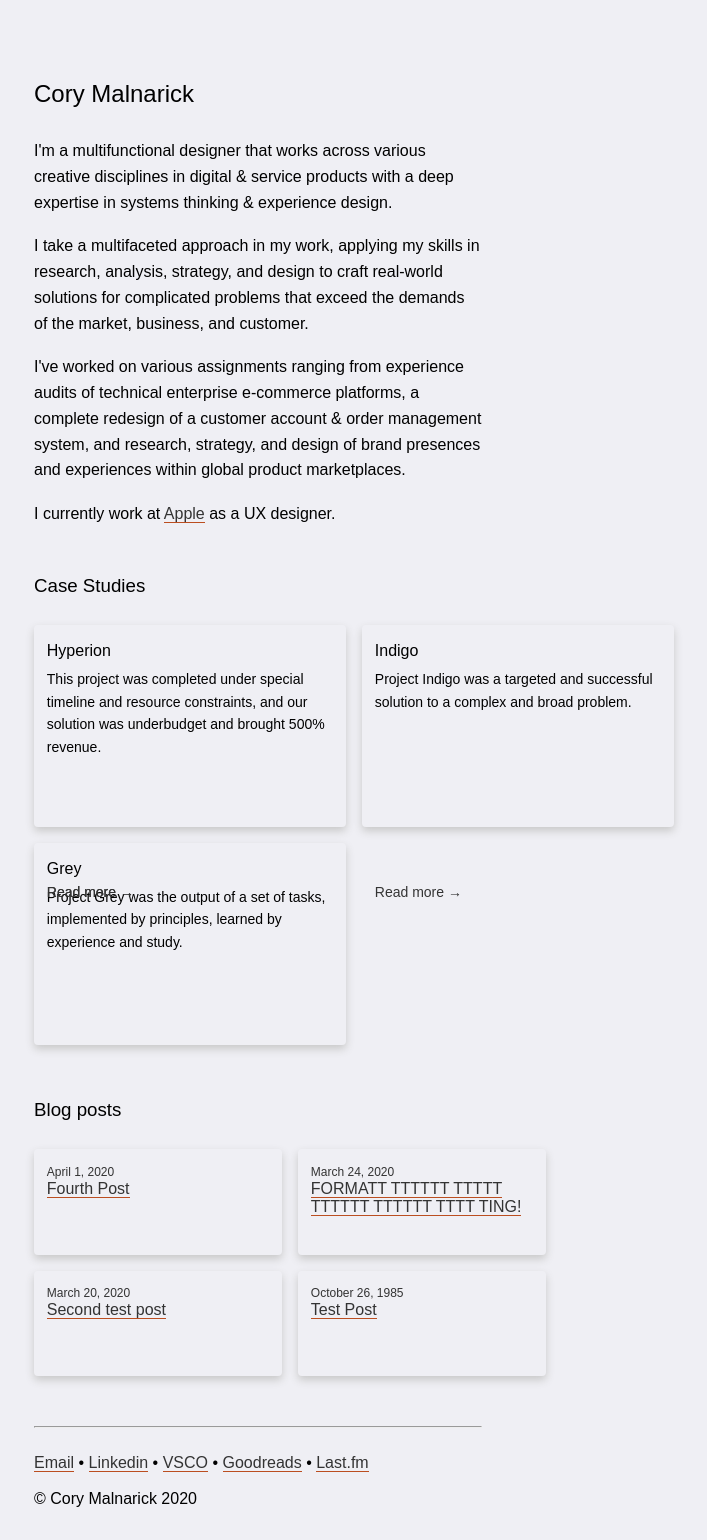
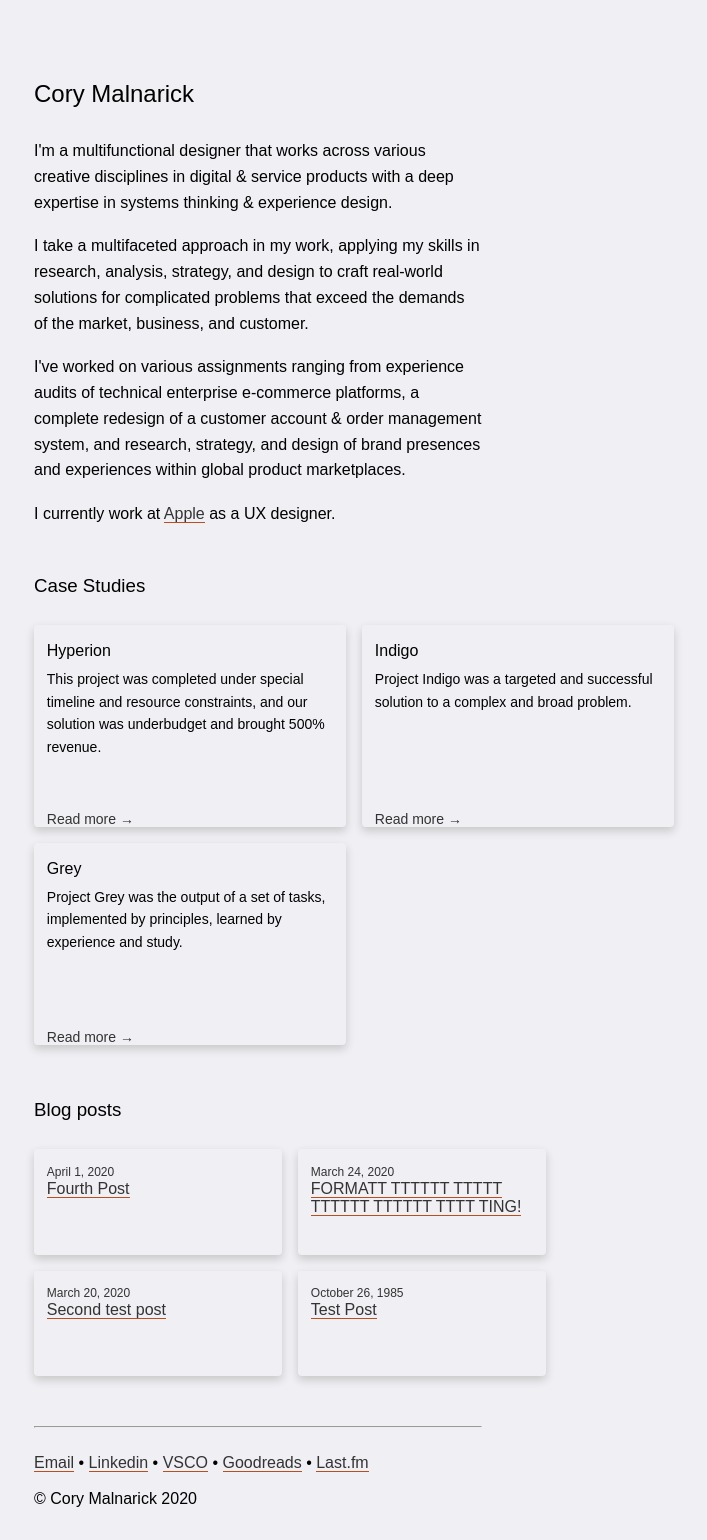
Before and after one commit to foundmonster/foundmonster.github.io, a Jekyll site: the page built from index.html, in a window 1280 px wide. Shown: the whole page, without its empty margins (30-737 px from the left). Built offline with Jekyll 4.4.1, drawn with Linux system fonts in a browser that asks for light colours; some web fonts are replaced.

Commit message:
problem was parent div didnt have position:relative for position: absolute of read more links to relate to

```diff
--- a/_sass/main.scss
+++ b/_sass/main.scss
@@ -47,6 +47,7 @@ main {
 }
 
 .projectgrid div {
+    position: relative;
     border-radius: 4px;
     padding: 0.8rem;
     min-height: 176px;
@@ -175,7 +176,7 @@ li {
 }
 
 .projectlistlink {
-    position: fixed;
+    position: absolute;
     bottom: 0;
 }
 
```
